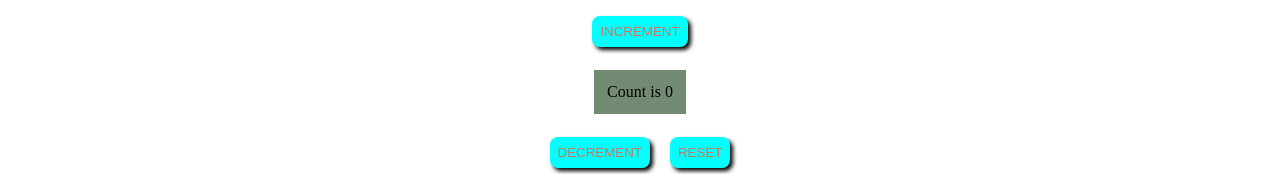
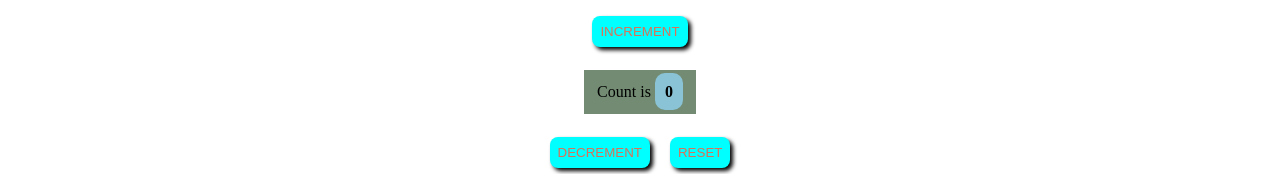
Before and after one commit to RushikeshMore11/Marco-Polo---React-State-Events-Handling-Form-Submission---Post-Class---k4cqoru5dde4, a React app: page /counter in a window 1280 px wide. Shown: the part 612-786 px from the top of the page. Built offline with nearby package versions, Linux system fonts and the light colour scheme.

Commit message:
css to reset applied

```diff
--- a/src/components/Counter.js
+++ b/src/components/Counter.js
@@ -1,6 +1,7 @@
 import React from 'react'
 import { useDispatch, useSelector } from 'react-redux'
 import { decreaseValue, increaseValue, resetValue } from '../redux/Actions';
+import "../styles/App.css";
 
 const Counter = () => {
     const {count} = useSelector(state=>state.counterReducer);
@@ -11,7 +12,7 @@ const Counter = () => {
         <>
         <div className='counterHolder'>
             <p><button className='cntBtn' onClick={()=>{dispatch(increaseValue())}}>INCREMENT</button></p>
-            <p className='actualCount'>Count is {count}</p>
+            <p className='actualCount'>Count is <span id='count'>{count}</span></p>
             <div className='resetHolder'>
             <p><button className='cntBtn' onClick={()=>{dispatch(decreaseValue())}}>DECREMENT</button></p>
             <p>
--- a/src/styles/App.css
+++ b/src/styles/App.css
@@ -63,3 +63,9 @@
 .resetHolder{
     display: flex;
 }
+#count{
+    border-radius: 10px;
+    font-weight: 800;
+    padding: 10px;
+    background-color: rgba(142, 206, 233, 0.836);
+}
```
